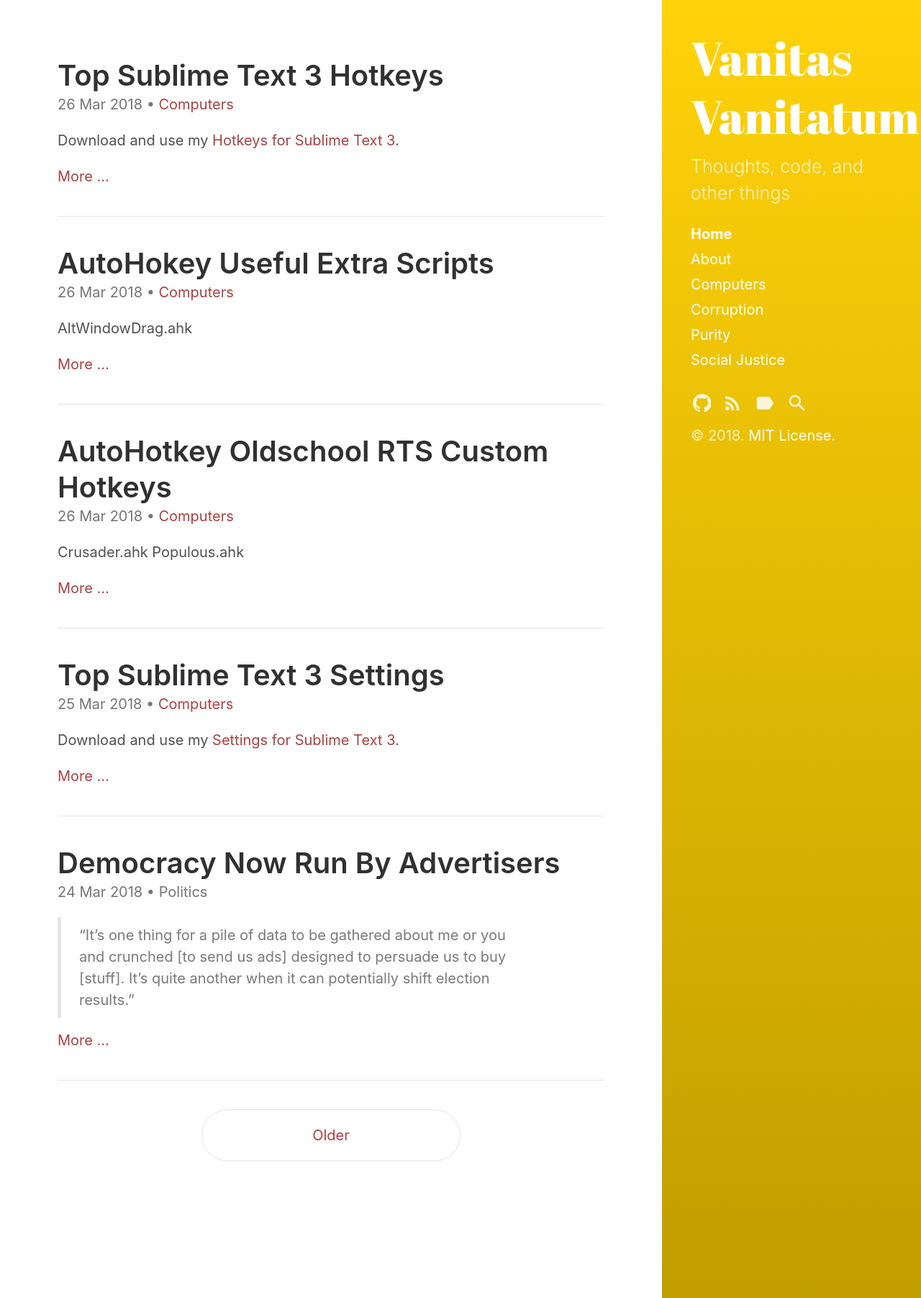
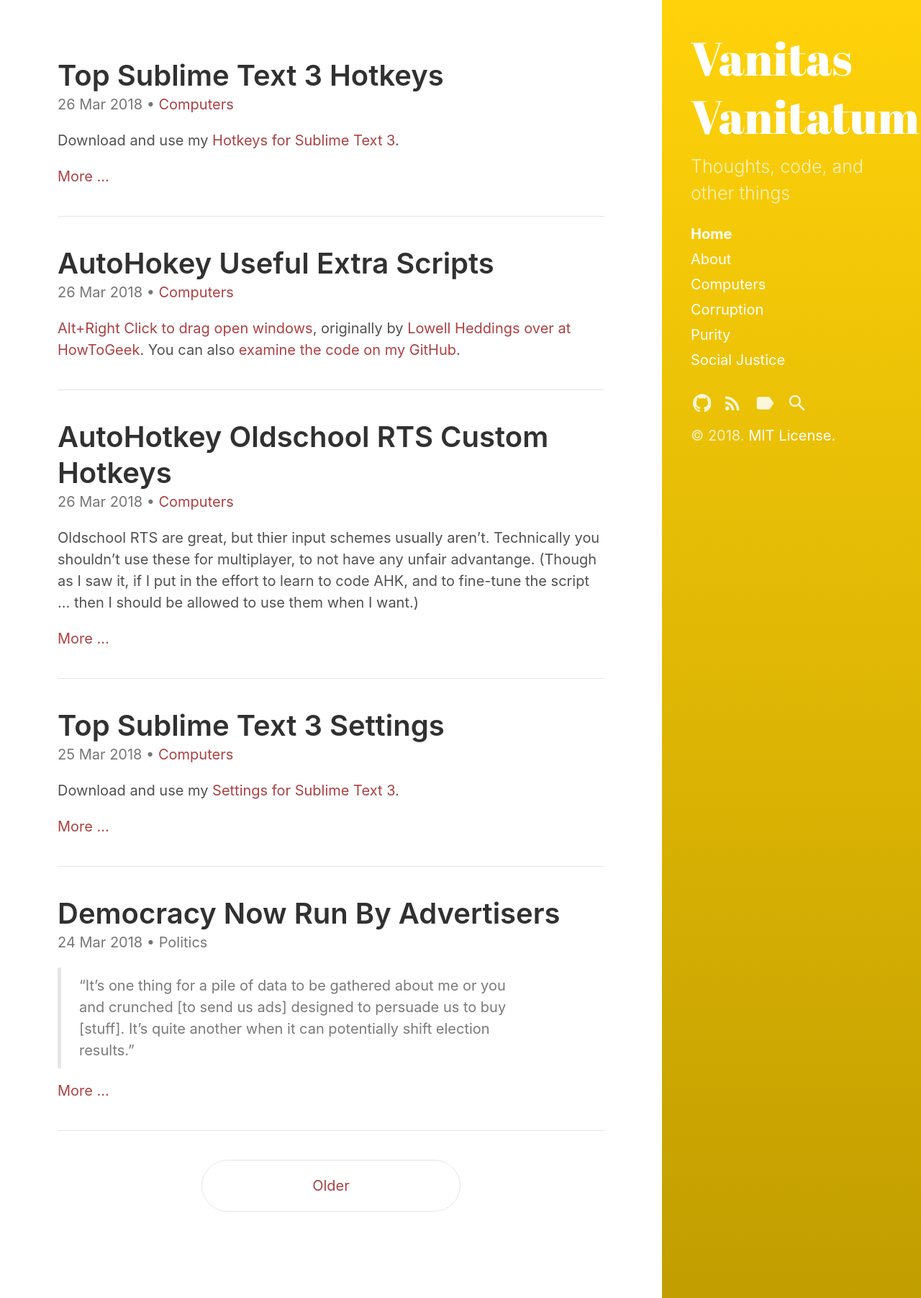
Before and after one commit to VanitasVanitatum/VanitasVanitatum.github.io, a Jekyll site: the page built from index.html, in a window 1280 px wide. Shown: the whole page at 72% size. Built offline with Jekyll 4.4.1, drawn with Linux system fonts in a browser that asks for light colours; the list of posts is cut into pages by our own code.

Commit message:
AHK downloads

```diff
--- a/_posts/2018-03-26-AutoHotkey-oldschool-RTS-custom-hotkeys.md
+++ b/_posts/2018-03-26-AutoHotkey-oldschool-RTS-custom-hotkeys.md
@@ -9,21 +9,7 @@
   - Gaming
 last_modified_at: 2018-03-26T12:57:42-05:00
 ---
-Crusader.ahk
-Populous.ahk
 
-Download and use these Hotkeys for Sublime Text 3.
-<a id="github-download-link"
-   class="icon" title="Download" aria-label="Download"
-   href="{{ site.github.repo }}/archive/v{{ site.version }}.zip">
-  {% include svg/download.svg %}
-</a>
+Oldschool RTS are great, but thier input schemes usually aren't. Technically you shouldn't use these for multiplayer, to not have any unfair advantange. (Though as I saw it, if I put in the effort to learn to code AHK, and to fine-tune the script ... then I should be allowed to use them when I want.)
 
-<a id="github-download-link"
-   class="icon" title="Download" aria-label="Download"
-   href="{{ site.github.repo }}/archive/v{{ site.version }}.zip">
-  {% include svg/download.svg %}
-</a>
-
-
-This file goes into your (Sublime Text Directory)/Data/Packages/User folder. Don't overwrite your own settings, open this up and take what you like.
+<a href="{{ site.baseurl }}/downloads/Crusader.ahk">Stronghold Crusader</a>. You can also <a href="{{ site.github.repo }}/downloads/Crusader.ahk">examine the code on my GitHub</a>.
--- a/_posts/2018-03-26-AutoHotkey-useful-extra-scripts - Copy.md
+++ b/_posts/2018-03-26-AutoHotkey-useful-extra-scripts - Copy.md
@@ -10,20 +10,5 @@
 last_modified_at: 2018-03-26T12:57:42-05:00
 ---
 
-AltWindowDrag.ahk
 
-Download and use these Hotkeys for Sublime Text 3.
-<a id="github-download-link"
-   class="icon" title="Download" aria-label="Download"
-   href="{{ site.github.repo }}/archive/v{{ site.version }}.zip">
-  {% include svg/download.svg %}
-</a>
-
-<a id="github-download-link"
-   class="icon" title="Download" aria-label="Download"
-   href="{{ site.github.repo }}/archive/v{{ site.version }}.zip">
-  {% include svg/download.svg %}
-</a>
-
-
-This file goes into your (Sublime Text Directory)/Data/Packages/User folder. Don't overwrite your own settings, open this up and take what you like.
+<a href="{{ site.baseurl }}/downloads/AltWindowDrag.ahk">Alt+Right Click to drag open windows</a>, originally by [Lowell Heddings over at HowToGeek](https://www.howtogeek.com/howto/windows-vista/get-the-linux-altwindow-drag-functionality-in-windows/). You can also <a href="{{ site.github.repo }}/downloads/AltWindowDrag.ahk">examine the code on my GitHub</a>.
```
